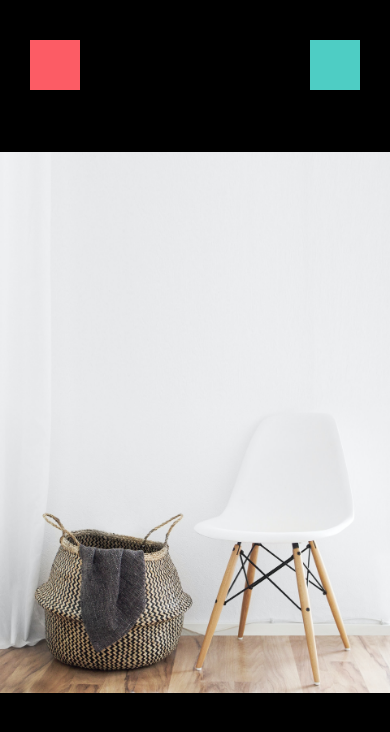
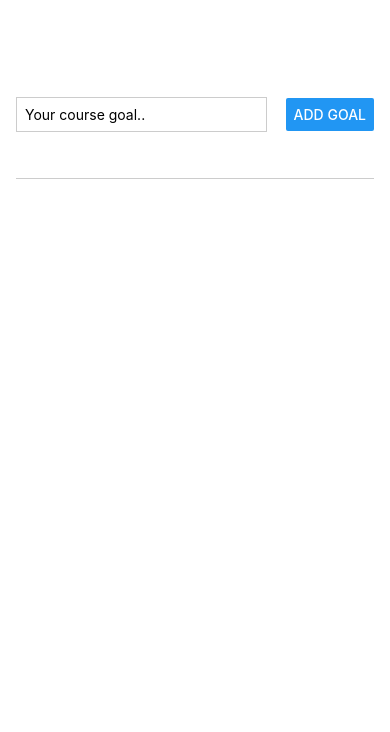
Before and after one commit to VanshSh/Learning-React-Native, a React Native app: screen / in a window 390 px wide. Shown: the top 732 px of the page. Built offline with nearby package versions, Linux system fonts and the light colour scheme.

Commit message:
feat: :sparkles: ToDo App using React Native

```diff
--- a/App.js
+++ b/App.js
@@ -1,8 +1,81 @@
 import React from 'react'
-import { SafeAreaView } from 'react-native'
-import WelcomeScreen from './app/screens/WelcomeScreen'
-import ViewImageScreen from './app/screens/ViewImageScreen'
+import { View, Text, StyleSheet, TextInput, Button } from 'react-native'
 
 export default function App() {
-    return <ViewImageScreen />
+    const [enteredGoalText, setEnteredGoalText] = React.useState('')
+    const [courseGoals, setCourseGoals] = React.useState([])
+
+    const goalInputHandler = (enteredText) => {
+        setEnteredGoalText(enteredText)
+    }
+
+    const addGoalHandler = () => {
+        if (enteredGoalText.trim().length < 0 || enteredGoalText.length === 0) {
+            return
+        }
+        setCourseGoals((currentGoals) => [
+            ...currentGoals,
+            { newGoal: enteredGoalText, id: Math.random().toString() },
+        ])
+        setEnteredGoalText('')
+    }
+    console.log(courseGoals)
+    return (
+        <View style={styles.appContainer}>
+            <View style={styles.inputContainer}>
+                <TextInput
+                    value={enteredGoalText}
+                    style={styles.textInput}
+                    placeholder='Your course goal..'
+                    onChangeText={goalInputHandler}
+                />
+                <Button onPress={addGoalHandler} title='Add Goal' />
+            </View>
+            <View style={styles.goalsContainer}>
+                {courseGoals.map((goal) => {
+                    return (
+                        <View style={styles.goalItem} key={goal.id}>
+                            <Text style={{ color: '#fff', fontSize: 20 }}>
+                                {goal.newGoal}
+                            </Text>
+                        </View>
+                    )
+                })}
+            </View>
+        </View>
+    )
 }
+
+const styles = StyleSheet.create({
+    appContainer: {
+        paddingTop: 50,
+        paddingHorizontal: 16,
+        flex: 1,
+    },
+    inputContainer: {
+        flex: 1,
+        flexDirection: 'row',
+        marginBottom: 24,
+        alignItems: 'center',
+        justifyContent: 'space-between',
+        borderBottomWidth: 1,
+        borderBottomColor: '#ccc',
+    },
+    textInput: {
+        borderWidth: 1,
+        borderColor: '#ccc',
+        width: '70%',
+        marginRight: 8,
+        padding: 8,
+    },
+    goalsContainer: {
+        flex: 5,
+    },
+    goalItem: {
+        margin: 8,
+        padding: 8,
+        borderRadius: 6,
+        backgroundColor: '#5e0acc',
+        paddingLeft: 16,
+    },
+})
--- a/app/screens/ViewImageScreen.js
+++ /dev/null
@@ -1,43 +0,0 @@
-import React from 'react'
-
-import { Image, StyleSheet, View } from 'react-native'
-export default function ViewImageScreen() {
-    return (
-        <View style={styles.container}>
-            <View style={styles.closeIcon}></View>
-            <View style={styles.deleteIcon}></View>
-            <Image
-                resizeMode='contain'
-                style={styles.image}
-                source={require('../assets/Layout-Supplementary-Materials/chair.jpg')}
-            />
-        </View>
-    )
-}
-
-const styles = StyleSheet.create({
-    closeIcon: {
-        width: 50,
-        height: 50,
-        backgroundColor: '#fc5c65',
-        position: 'absolute',
-        top: 40,
-        left: 30,
-    },
-    container: {
-        flex: 1,
-        backgroundColor: '#000',
-    },
-    deleteIcon: {
-        width: 50,
-        height: 50,
-        backgroundColor: '#4ecdc4',
-        position: 'absolute',
-        top: 40,
-        right: 30,
-    },
-    image: {
-        width: '100%',
-        height: '100%',
-    },
-})
--- a/app/screens/WelcomeScreen.js
+++ /dev/null
@@ -1,57 +0,0 @@
-import React from 'react'
-import {
-    ImageBackground,
-    StyleSheet,
-    View,
-    SafeAreaView,
-    Text,
-    Image,
-} from 'react-native'
-
-function WelcomeScreen() {
-    return (
-        <ImageBackground
-            style={styles.background}
-            source={require('../assets/Layout-Supplementary-Materials/background.jpg')}
-        >
-            <View style={styles.logoContainer}>
-                <Image
-                    style={styles.logo}
-                    source={require('../assets/Layout-Supplementary-Materials/logo-red.png')}
-                />
-                <Text>Sell What You Don't Need</Text>
-            </View>
-            <View style={styles.loginButton}></View>
-            <View style={styles.registerButton}></View>
-        </ImageBackground>
-    )
-}
-
-const styles = StyleSheet.create({
-    background: {
-        flex: 1,
-        justifyContent: 'flex-end',
-        alignItems: 'center',
-    },
-    logoContainer: {
-        position: 'absolute',
-        top: 70,
-        alignItems: 'center',
-    },
-    loginButton: {
-        width: '100%',
-        height: 70,
-        backgroundColor: '#fc5c65',
-        marginTop: 50,
-    },
-    registerButton: {
-        width: '100%',
-        height: 70,
-        backgroundColor: '#4ecdc4',
-    },
-    logo: {
-        width: 100,
-        height: 100,
-    },
-})
-export default WelcomeScreen
```
